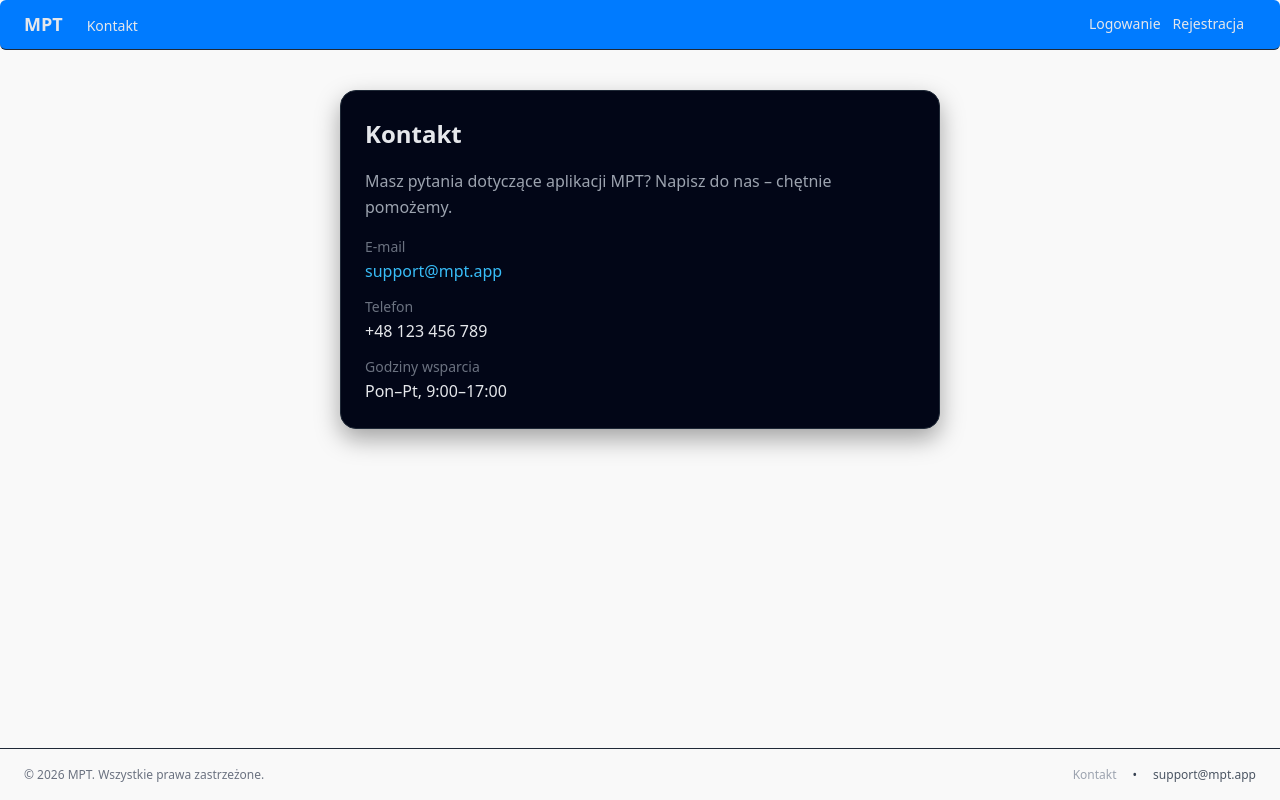
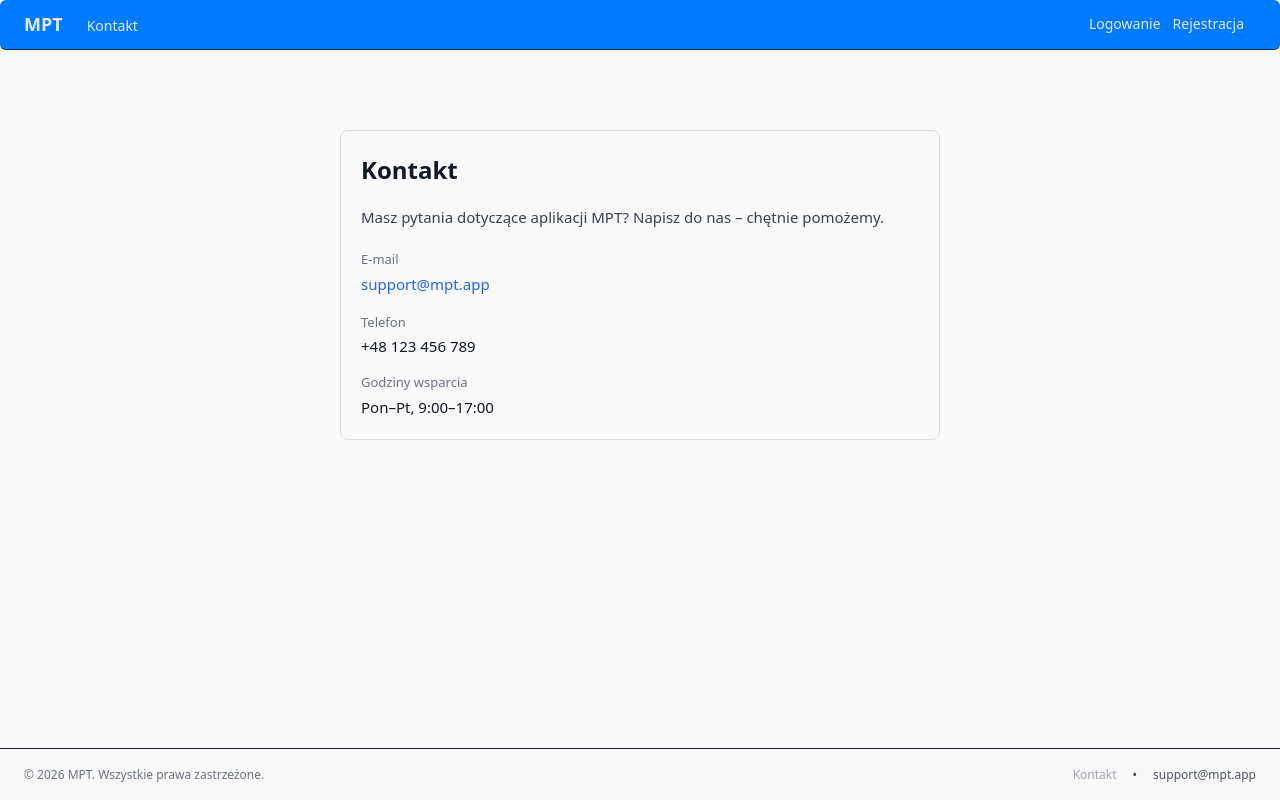
Before and after one commit to ironnext22/MPT, a React (Create React App) app in the folder Frontend/forms/: page /contact in a window 1280 px wide. Built offline with nearby package versions, Linux system fonts and the light colour scheme; no server answers.

Commit message:
Contact site + fix

```diff
--- a/Frontend/forms/src/pages/Contact.js
+++ b/Frontend/forms/src/pages/Contact.js
@@ -1,3 +1,4 @@
+// src/pages/Contact.js
 import React from "react";
 
 export default function Contact() {
@@ -5,56 +6,92 @@ export default function Contact() {
         <div
             style={{
                 maxWidth: 600,
-                margin: "0 auto",
-                padding: "24px",
-                background: "#020617",
-                borderRadius: 16,
-                boxShadow: "0 10px 25px rgba(0,0,0,0.35)",
-                border: "1px solid #1f2937",
+                margin: "40px auto",
+                padding: 20,
+                borderRadius: 8,
+                border: "1px solid #ddd",
+                background: "#f9f9f9",
             }}
         >
             <h1
                 style={{
                     fontSize: 24,
                     marginBottom: 16,
-                    color: "#e5e7eb",
+                    color: "#111827",
                     fontWeight: 700,
                 }}
             >
                 Kontakt
             </h1>
 
-            <p style={{ marginBottom: 16, color: "#9ca3af" }}>
-                Masz pytania dotyczące aplikacji MPT? Napisz do nas – chętnie
-                pomożemy.
+            <p
+                style={{
+                    marginBottom: 20,
+                    fontSize: 15,
+                    color: "#374151",
+                }}
+            >
+                Masz pytania dotyczące aplikacji MPT? Napisz do nas – chętnie pomożemy.
             </p>
 
-            <div style={{ marginBottom: 12 }}>
-                <div style={{ fontSize: 14, color: "#6b7280" }}>E-mail</div>
+            <div style={{ marginBottom: 14 }}>
+                <div
+                    style={{
+                        fontSize: 13,
+                        color: "#6b7280",
+                        marginBottom: 2,
+                    }}
+                >
+                    E-mail
+                </div>
                 <a
                     href="mailto:support@mpt.app"
                     style={{
-                        color: "#38bdf8",
+                        color: "#2563eb",
                         textDecoration: "none",
-                        fontSize: 16,
+                        fontSize: 15,
                     }}
                 >
                     support@mpt.app
                 </a>
             </div>
 
-            <div style={{ marginBottom: 12 }}>
-                <div style={{ fontSize: 14, color: "#6b7280" }}>Telefon</div>
-                <div style={{ fontSize: 16, color: "#e5e7eb" }}>
+            <div style={{ marginBottom: 14 }}>
+                <div
+                    style={{
+                        fontSize: 13,
+                        color: "#6b7280",
+                        marginBottom: 2,
+                    }}
+                >
+                    Telefon
+                </div>
+                <div
+                    style={{
+                        fontSize: 15,
+                        color: "#111827",
+                    }}
+                >
                     +48 123 456 789
                 </div>
             </div>
 
             <div>
-                <div style={{ fontSize: 14, color: "#6b7280" }}>
+                <div
+                    style={{
+                        fontSize: 13,
+                        color: "#6b7280",
+                        marginBottom: 2,
+                    }}
+                >
                     Godziny wsparcia
                 </div>
-                <div style={{ fontSize: 16, color: "#e5e7eb" }}>
+                <div
+                    style={{
+                        fontSize: 15,
+                        color: "#111827",
+                    }}
+                >
                     Pon–Pt, 9:00–17:00
                 </div>
             </div>
```
